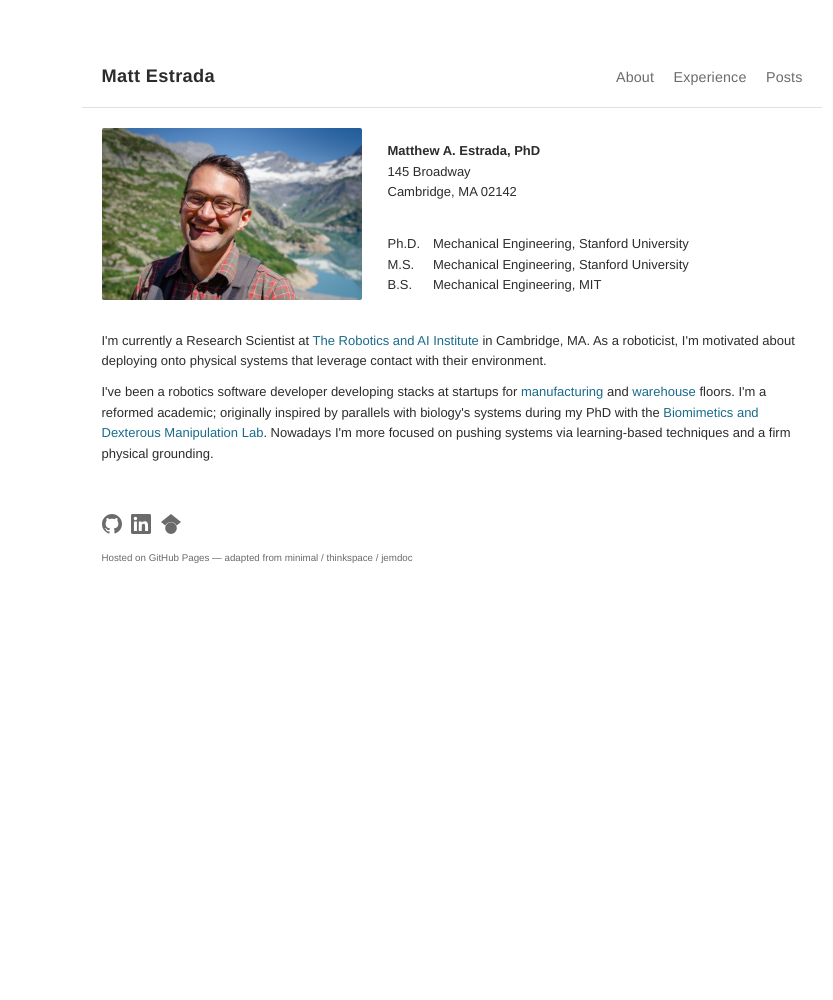
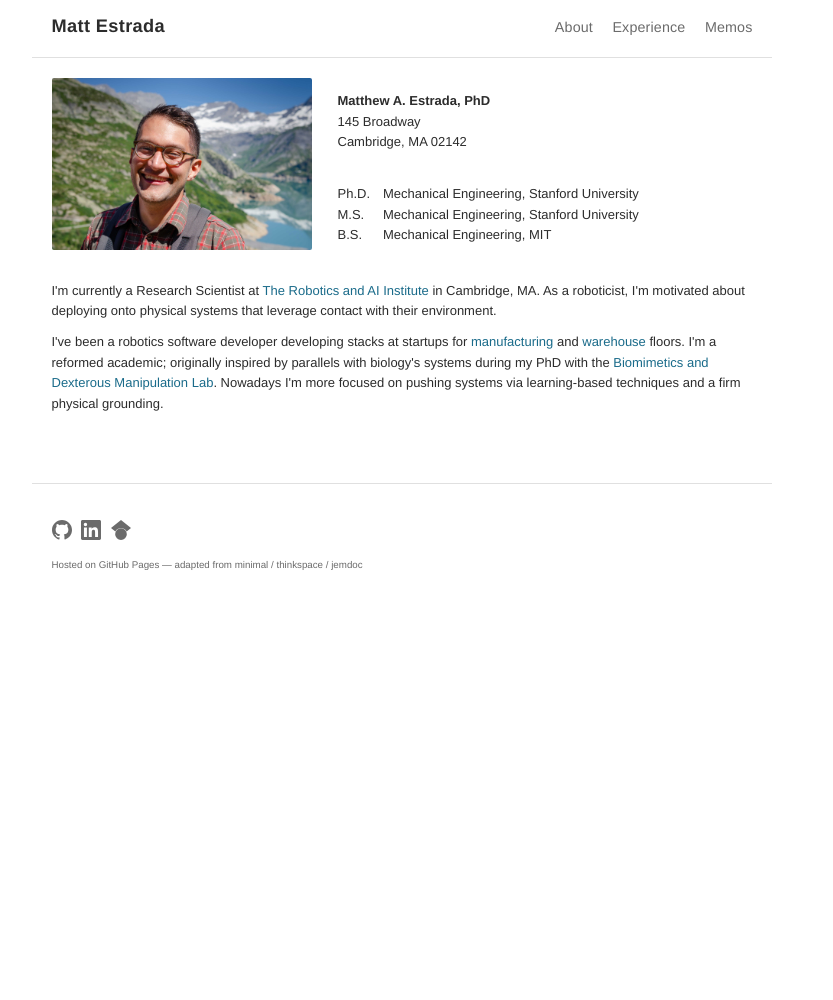
Before and after one commit to estrada1/estrada1.github.io, a Jekyll site: the page built from index.md, in a window 1280 px wide. Shown: the whole page, without its empty margins (238-1071 px from the left). Built offline with Jekyll 4.4.1, drawn with Linux system fonts in a browser that asks for light colours; after the commit the page ends 900 px from its top, so only the background shows below that.

Commit message:
separate theme

```diff
--- a/_config.yml
+++ b/_config.yml
@@ -2,4 +2,13 @@
 description: Research Scientist at the AI Institute
 show_downloads: true
 google_analytics: G-2XJKZPN8CJ
-theme: jekyll-theme-minimal
+nav:
+  - title: About
+    url: /
+  - title: Experience
+    url: /pages/experience.html
+  - title: Memos
+    url: /pages/memos.html
+
+plugins:
+  - jekyll-seo-tag
--- a/_layouts/default.html
+++ b/_layouts/default.html
@@ -17,11 +17,11 @@
       <header class="site-header">
         <nav class="nav">
           <div class="container">
-            <h1 class="logo"><a href="{{ '/' | relative_url }}">Matt Estrada</a></h1>
+            <h1 class="logo"><a href="{{ '/' | relative_url }}">{{ site.title }}</a></h1>
             <ul class="navbar">
-              <li><a href="/index.html">About</a></li>
-              <li><a href="/pages/experience.html">Experience</a></li>
-              <li><a href="/pages/memos.html">Posts</a></li>
+              {% for item in site.nav %}
+              <li><a href="{{ item.url | relative_url }}">{{ item.title }}</a></li>
+              {% endfor %}
             </ul>
           </div>
         </nav>
--- a/_sass/jekyll-theme-minimal.scss
+++ /dev/null
@@ -1,297 +0,0 @@
-@import "fonts";
-@import "rouge-github";
-
-body {
-  background-color: #fff;
-  padding:50px;
-  font: 14px/1.5 "Helvetica Neue", Helvetica, sans-serif;
-  color:#727272;
-  font-weight:400;
-}
-
-h1, h2, h3, h4, h5, h6 {
-  color:#222;
-  margin:0 0 20px;
-}
-
-p, ul, ol, table, pre, dl {
-  margin:0 0 20px;
-}
-
-h1, h2, h3 {
-  line-height:1.1;
-}
-
-h1 {
-  font-size:28px;
-}
-
-h2 {
-  color:#393939;
-}
-
-h3, h4, h5, h6 {
-  color:#494949;
-}
-
-a {
-  color:#267CB9;
-  text-decoration:none;
-}
-
-a:hover, a:focus {
-  color:#069;
-  font-weight: bold;
-}
-
-a small {
-  font-size:11px;
-  color:#777;
-  margin-top:-0.3em;
-  display:block;
-}
-
-a:hover small {
-  color:#777;
-}
-
-.wrapper {
-  width:860px;
-  margin:0 auto;
-}
-
-blockquote {
-  border-left:1px solid #e5e5e5;
-  margin:0;
-  padding:0 0 0 20px;
-  font-style:italic;
-}
-
-code, pre {
-  font-family:Monaco, Bitstream Vera Sans Mono, Lucida Console, Terminal, Consolas, Liberation Mono, DejaVu Sans Mono, Courier New, monospace;
-  color:#333;
-}
-
-pre {
-  padding:8px 15px;
-  background: #f8f8f8;
-  border-radius:5px;
-  border:1px solid #e5e5e5;
-  overflow-x: auto;
-}
-
-table {
-  width:100%;
-  border-collapse:collapse;
-}
-
-th, td {
-  text-align:left;
-  padding:5px 10px;
-  border-bottom:1px solid #e5e5e5;
-}
-
-dt {
-  color:#444;
-  font-weight:700;
-}
-
-th {
-  color:#444;
-}
-
-img {
-  max-width:100%;
-}
-
-kbd {
-  background-color: #fafbfc;
-  border: 1px solid #c6cbd1;
-  border-bottom-color: #959da5;
-  border-radius: 3px;
-  box-shadow: inset 0 -1px 0 #959da5;
-  color: #444d56;
-  display: inline-block;
-  font-size: 11px;
-  line-height: 10px;
-  padding: 3px 5px;
-  vertical-align: middle;
-}
-
-header {
-  position:fixed;
-  top:0;
-  left:0;
-  width:100%;
-  background:#fff;
-  z-index:100;
-  -webkit-font-smoothing:subpixel-antialiased;
-}
-
-header .inner {
-  display:flex;
-  align-items:center;
-  gap:1.5em;
-  max-width:800px;
-  margin:0 auto;
-  padding:10px 20px;
-  box-sizing:border-box;
-  border-bottom:1px solid #e5e5e5;
-}
-
-header h1 {
-  font-size:24px;
-  margin:0;
-  white-space:nowrap;
-}
-
-header p {
-  margin:0 0 0 auto;
-  white-space:nowrap;
-}
-
-ul.downloads {
-  list-style:none;
-  height:40px;
-  padding:0;
-  background: #f4f4f4;
-  border-radius:5px;
-  border:1px solid #e0e0e0;
-}
-
-.downloads li {
-  width:89px;
-  float:left;
-  border-right:1px solid #e0e0e0;
-  height:40px;
-}
-
-.downloads li:first-child a {
-  border-radius:5px 0 0 5px;
-}
-
-.downloads li:last-child a {
-  border-radius:0 5px 5px 0;
-}
-
-.downloads a {
-  line-height:1;
-  font-size:11px;
-  color:#676767;
-  display:block;
-  text-align:center;
-  padding-top:6px;
-  height:34px;
-}
-
-.downloads a:hover, .downloads a:focus {
-  color:#675C5C;
-  font-weight:bold;
-}
-
-.downloads ul a:active {
-  background-color:#f0f0f0;
-}
-
-strong {
-  color:#222;
-  font-weight:700;
-}
-
-.downloads li + li + li {
-  border-right:none;
-  width:89px;
-}
-
-.downloads a strong {
-  font-size:14px;
-  display:block;
-  color:#222;
-}
-
-section {
-  float:none;
-  width:auto;
-  max-width:800px;
-  margin:0 auto;
-  padding-top:60px;
-  padding-bottom:50px;
-}
-
-small {
-  font-size:11px;
-}
-
-hr {
-  border:0;
-  background:#e5e5e5;
-  height:1px;
-  margin:0 0 20px;
-}
-
-footer {
-  float:none;
-  position:static;
-  width:auto;
-  max-width:800px;
-  margin:0 auto;
-  padding:10px 0;
-  -webkit-font-smoothing:subpixel-antialiased;
-}
-
-@media print, screen and (max-width: 960px) {
-  div.wrapper {
-    width:auto;
-    margin:0;
-  }
-
-  header .inner {
-    flex-wrap:wrap;
-  }
-
-  section, footer {
-    padding-left:20px;
-    padding-right:20px;
-  }
-
-  header a small {
-    display:inline;
-  }
-}
-
-@media print, screen and (max-width: 720px) {
-  body {
-    word-wrap:break-word;
-  }
-
-  header .inner {
-    flex-direction:column;
-    align-items:flex-start;
-  }
-
-  pre, code {
-    word-wrap:normal;
-  }
-}
-
-@media print, screen and (max-width: 480px) {
-  body {
-    padding:15px;
-  }
-
-  .downloads {
-    width:99%;
-  }
-
-  .downloads li, .downloads li + li + li {
-    width:33%;
-  }
-}
-
-@media print {
-  body {
-    padding:0.4in;
-    font-size:12pt;
-    color:#444;
-  }
-}
--- a/_sass/minimal.scss
+++ /dev/null
@@ -1,4 +0,0 @@
-// Placeholder file. If your site uses
-//     @import "{{ site.theme }}";
-// Then using this theme with jekyll-remote-theme will work fine.
-@import "jekyll-theme-minimal";
--- a/assets/css/style.scss
+++ b/assets/css/style.scss
@@ -1,11 +1,13 @@
 ---
 ---
 
-@import "jekyll-theme-minimal";
+@import "fonts";
+@import "rouge-github";
 
-/* =============================================
-   robotmonk-style overrides
-   ============================================= */
+/* ---- Reset / Base ---- */
+*, *::before, *::after {
+  box-sizing: border-box;
+}
 
 :root {
   --color-text: #2c2c2c;
@@ -35,13 +37,17 @@
   line-height: 1.6;
 }
 
-/* Remove theme wrapper positioning */
+/* ---- Layout ---- */
 .wrapper {
-  width: 100% !important;
-  max-width: 100% !important;
-  display: block !important;
-  padding: 0 !important;
-  margin: 0 !important;
+  display: block;
+}
+
+.container {
+  padding: 1.5em;
+  margin-left: auto;
+  margin-right: auto;
+  max-width: var(--max-width);
+  font-weight: normal;
 }
 
 /* ---- Header / Nav ---- */
@@ -79,7 +85,6 @@
 }
 
 .logo {
-  float: none;
   flex: 1;
   margin: 0;
   cursor: pointer;
@@ -139,14 +144,6 @@
   min-height: auto !important;
 }
 
-.container {
-  padding: 1.5em;
-  margin-left: auto;
-  margin-right: auto;
-  max-width: var(--max-width);
-  font-weight: normal;
-}
-
 /* ---- Typography ---- */
 h1, h2, h3, h4, h5, h6 {
   font-family: var(--font-body);
@@ -182,17 +179,20 @@
   }
 }
 
-/* ---- Footer ---- */
-footer {
-  position: static !important;
-  width: auto !important;
-  float: none !important;
-  padding: 0 !important;
-  margin: 0 !important;
-  border: none !important;
-  background: none !important;
+img {
+  max-width: 100%;
 }
 
+small {
+  font-size: 11px;
+}
+
+dt {
+  color: #444;
+  font-weight: 700;
+}
+
+/* ---- Footer ---- */
 .site-footer {
   padding: 1.25em 0;
   margin-top: 3em;
@@ -245,6 +245,75 @@
     background: none;
     border: none;
   }
+}
+
+/* ---- Tables ---- */
+table {
+  width: 100%;
+  border-collapse: collapse;
+}
+
+th, td {
+  text-align: left;
+  padding: 5px 10px;
+  border-bottom: 1px solid #e5e5e5;
+}
+
+th {
+  color: #444;
+}
+
+/* ---- HR ---- */
+hr {
+  border: none;
+  border-bottom: 1px solid var(--color-border);
+  width: 100%;
+  margin: 1.25em 0;
+}
+
+/* ---- Blockquote ---- */
+blockquote {
+  padding: 0 0 0 1.25em;
+  margin: 1.25em 0;
+  color: var(--color-text-secondary);
+  line-height: 1.5;
+  background-color: transparent;
+  border-left: 3px solid var(--color-accent);
+
+  p { margin: 0; }
+}
+
+/* ---- Lists ---- */
+ul, ol {
+  margin-top: 0;
+  margin-left: 1.2em;
+  margin-bottom: 0.75em;
+  list-style-type: square;
+  list-style-position: outside;
+}
+
+li {
+  margin-bottom: 0.15em;
+}
+
+/* ---- Images ---- */
+img {
+  border-radius: 2px;
+}
+
+/* ---- kbd ---- */
+kbd {
+  background-color: #fafbfc;
+  border: 1px solid #c6cbd1;
+  border-bottom-color: #959da5;
+  border-radius: 3px;
+  box-shadow: inset 0 -1px 0 #959da5;
+  color: #444d56;
+  display: inline-block;
+  font-size: 11px;
+  line-height: 10px;
+  padding: 3px 5px;
+  vertical-align: middle;
 }
 
 /* ---- Blog listing ---- */
@@ -336,44 +405,6 @@
   margin-bottom: 0;
 }
 
-/* ---- HR ---- */
-hr {
-  border: none;
-  border-bottom: 1px solid var(--color-border);
-  width: 100%;
-  margin: 1.25em 0;
-}
-
-/* ---- Blockquote ---- */
-blockquote {
-  padding: 0 0 0 1.25em;
-  margin: 1.25em 0;
-  color: var(--color-text-secondary);
-  line-height: 1.5;
-  background-color: transparent;
-  border-left: 3px solid var(--color-accent);
-
-  p { margin: 0; }
-}
-
-/* ---- Lists ---- */
-ul, ol {
-  margin-top: 0;
-  margin-left: 1.2em;
-  margin-bottom: 0.75em;
-  list-style-type: square;
-  list-style-position: outside;
-}
-
-li {
-  margin-bottom: 0.15em;
-}
-
-/* ---- Images ---- */
-img {
-  border-radius: 2px;
-}
-
 /* ---- Responsive ---- */
 @media (max-width: 820px) {
   html, body {
```
Also changed, not shown: jekyll-theme-estrada.gemspec (added), jekyll-theme-minimal.gemspec (deleted).
